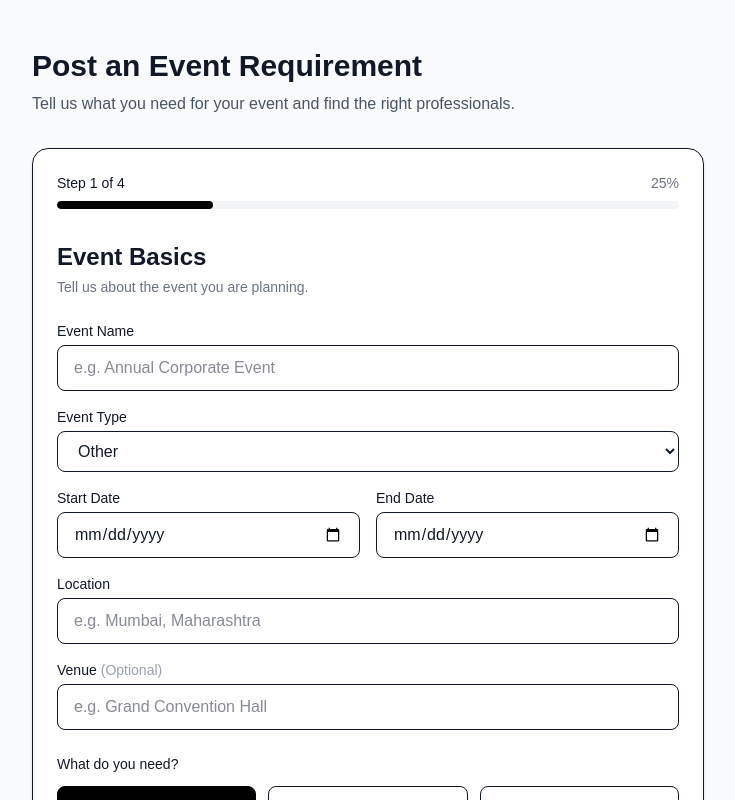
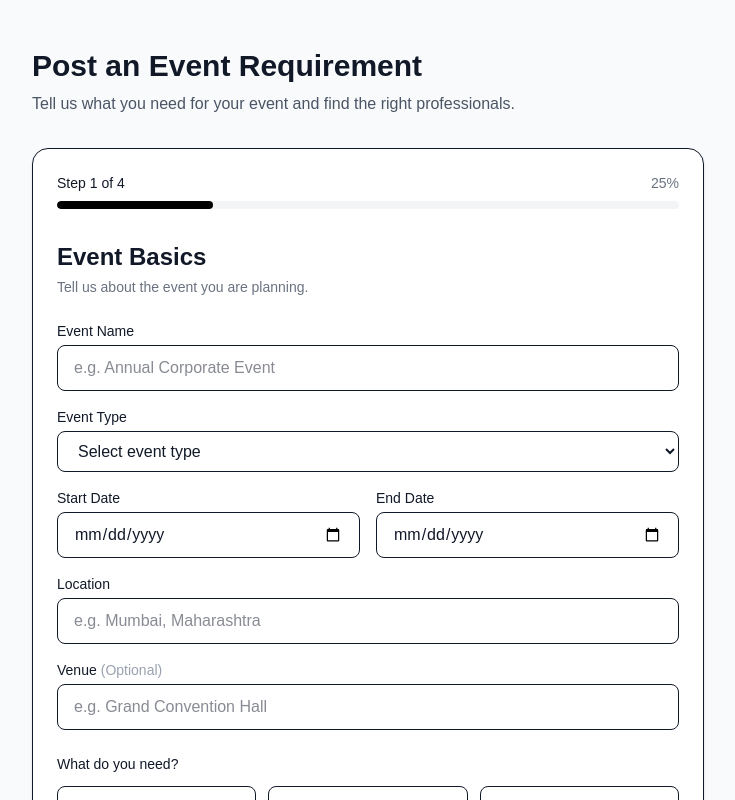
Before and after one commit to ashu0420/gopratle-fullstack-assignment, a Next.js app: page / in a window 1280 px wide. Shown: the top 800 px of the page, without its empty margins (272-1007 px from the left). Built offline with nearby package versions, Linux system fonts and the light colour scheme.

Commit message:
Refactor initialEventBasics to reset eventType and category fields for improved form initialization

```diff
--- a/components/RequirementForm.tsx
+++ b/components/RequirementForm.tsx
@@ -17,13 +17,13 @@ import type {
 
 const initialEventBasics: EventBasicsData = {
     eventName: "",
-    eventType: "other",
+    eventType: "",
     startDate: "",
     endDate: "",
     location: "",
     venue: "",
-    category: "planner",
-};
+    category: "",
+  };
 
 const initialPlannerDetails: PlannerDetails = {
     services: "",
```
